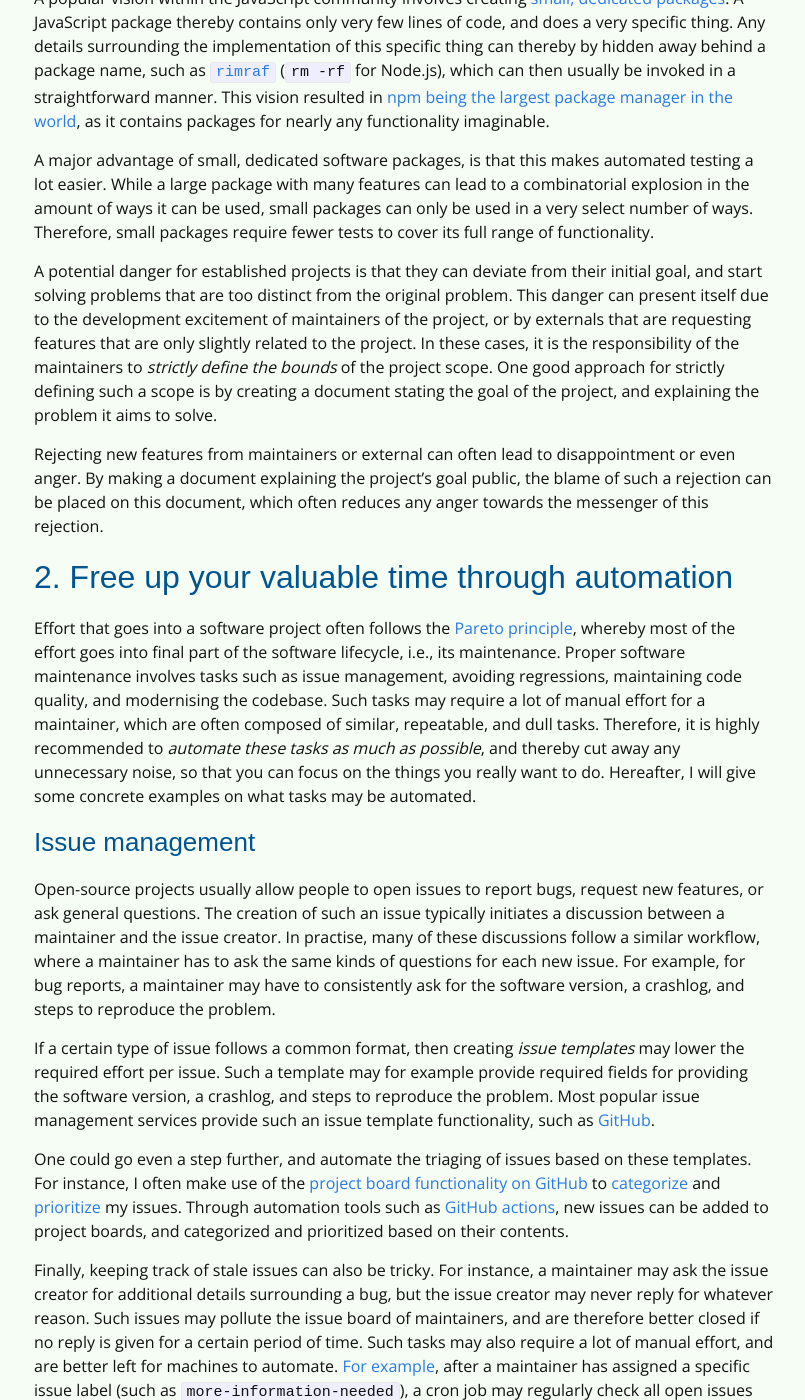
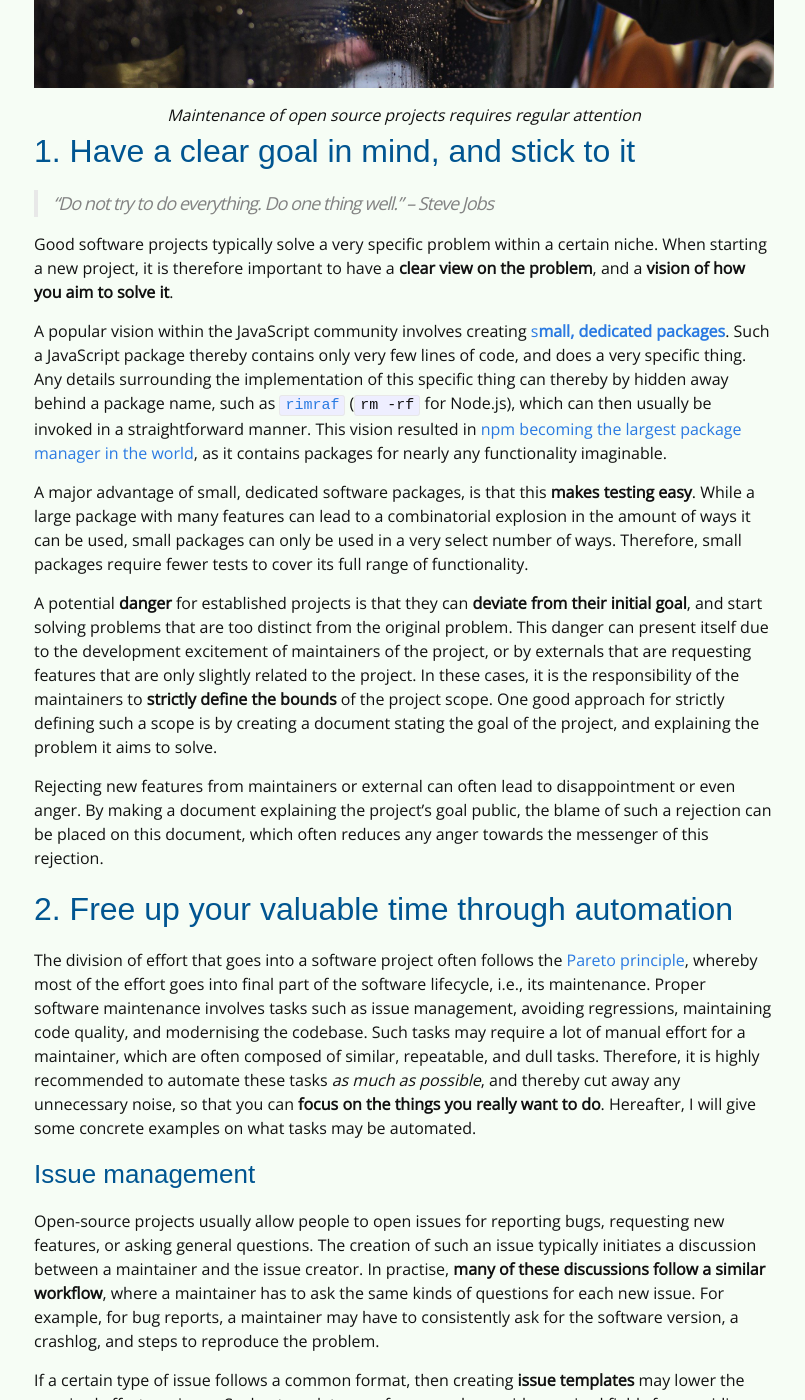
Before and after one commit to rubensworks/rubensworks.net, a Jekyll site: the page built from _posts/2021-05-24-5-rules-open-source-maintenance.markdown, in a window 1280 px wide and 1400 px high, scrolled down 980 px. Shown: the whole window, without its empty margins (236-1041 px from the left). Built offline with Jekyll 4.4.1, drawn with Linux system fonts in a browser that asks for light colours; some web fonts are replaced; comment, search, counter and statistics services are not loaded; some of the changed text lies outside the part shown.

Commit message:
Polish OSS maintenance post

```diff
--- a/_includes/head.html
+++ b/_includes/head.html
@@ -13,7 +13,11 @@
   <link rel="canonical" href="{{ canonical }}" />
   <link rel="alternate" type="application/rss+xml" title="{{ site.title }}" href="{{ "/feed.xml" | prepend: site.baseurl | prepend: site.url }}" />
   {% assign image_small = "/img/favicon.jpg" | prepend: site.baseurl | prepend: site.url %}
-  {% assign image_large = "/img/ruben.jpg" | prepend: site.baseurl | prepend: site.url %}
+  {% if page.feature_img %}
+    {% assign image_large = page.feature_img | prepend: site.baseurl | prepend: site.url %}
+  {% else %}
+    {% assign image_large = "/img/ruben.jpg" | prepend: site.baseurl | prepend: site.url %}
+  {% endif %}
   <link rel="shortcut icon" type="image/png" href="{{ image_small }}" />
   <link rel="foaf:primaryTopic" href="{{ "/#me" | prepend: site.baseurl | prepend: site.url }}" />
   <link rel="foaf:primaryTopic foaf:maker" href="{{ "/#me" | prepend: site.baseurl | prepend: site.url }}" />
--- a/_posts/2021-05-09-5-rules-open-source-maintenance.markdown
+++ b/_posts/2021-05-24-5-rules-open-source-maintenance.markdown
@@ -3,9 +3,10 @@ layout:      post
 categories:  blog
 tags:        [ development, open-source, software ]
 comments:    true
-title:       "5 rules for open source maintainance"
+title:       "5 rules for open source maintenance"
 subtitle:    "Guidelines for publishing and maintaining open source projects."
-date:        2021-05-09 15:00:00 +0200
+date:        2021-05-24 10:00:00 +0100
+feature_img: /img/blog/cleaning-car.jpg
 ---
 <p class="post-abstract" markdown="1">
 Thanks to continuing innovation of software development tools and services,
@@ -20,41 +21,40 @@ to publish and maintain highly qualitative open-source software.
 While the task of programming is a key aspect for (open source) software projects,
 it is certainly not the only important aspect.
 In this post, I'm not going to focus on programming techniques (for which [other great blogs](https://martinfowler.com/tags/programming%20style.html) exists).
-Instead, this post contains guidelines for the tasks and mindset
-that accompany open source software development.
+Instead, this post contains guidelines for the **tasks and mindset that accompany open source software development**.
 
 While this post contains several examples using specific tools, services, and programming languages,
 these guidelines are independent of those, and can be applied to most environment involving open source software development.
 
-Note that the contents of this blog post are based on my personal experience.
-As I'm eager to hear about other views (especially conflicting ones!),
-please share them as a comment.
+<img src="/img/blog/cleaning-car.jpg" alt="Person cleaning a car" class="feature-img" />
+
+<center><em>Maintenance of open source projects requires regular attention</em></center>
 
 ## 1. Have a clear goal in mind, and stick to it
 
 > "Do not try to do everything. Do one thing well." – Steve Jobs
 
 Good software projects typically solve a very specific problem within a certain niche.
-When starting a new project, it is therefore important to have a *clear view on the problem*, and a *vision of how you aim to solve it*.
+When starting a new project, it is therefore important to have a **clear view on the problem**, and a **vision of how you aim to solve it**.
 
-A popular vision within the JavaScript community involves creating [small, dedicated packages](https://blog.sindresorhus.com/small-focused-modules-9238d977a92a).
-A JavaScript package thereby contains only very few lines of code, and does a very specific thing.
+A popular vision within the JavaScript community involves creating [s**mall, dedicated packages**](https://blog.sindresorhus.com/small-focused-modules-9238d977a92a).
+Such a JavaScript package thereby contains only very few lines of code, and does a very specific thing.
 Any details surrounding the implementation of this specific thing can thereby by hidden away behind a package name,
 such as [`rimraf`](https://www.npmjs.com/package/rimraf) (`rm -rf` for Node.js),
 which can then usually be invoked in a straightforward manner.
-This vision resulted in [npm being the largest package manager in the world](https://www.linux.com/news/state-union-npm/),
+This vision resulted in [npm becoming the largest package manager in the world](https://www.linux.com/news/state-union-npm/),
 as it contains packages for nearly any functionality imaginable.
 
-A major advantage of small, dedicated software packages, is that this makes automated testing a lot easier.
+A major advantage of small, dedicated software packages, is that this **makes testing easy**.
 While a large package with many features can lead to a combinatorial explosion in the amount of ways it can be used,
 small packages can only be used in a very select number of ways.
 Therefore, small packages require fewer tests to cover its full range of functionality.
 
-A potential danger for established projects is that they can deviate from their initial goal,
+A potential **danger** for established projects is that they can **deviate from their initial goal**,
 and start solving problems that are too distinct from the original problem.
 This danger can present itself due to the development excitement of maintainers of the project,
 or by externals that are requesting features that are only slightly related to the project.
-In these cases, it is the responsibility of the maintainers to *strictly define the bounds* of the project scope.
+In these cases, it is the responsibility of the maintainers to **strictly define the bounds** of the project scope.
 One good approach for strictly defining such a scope is by creating a document stating the goal of the project,
 and explaining the problem it aims to solve.
 
@@ -65,40 +65,40 @@ which often reduces any anger towards the messenger of this rejection.
 
 ## 2. Free up your valuable time through automation
 
-Effort that goes into a software project often follows the [Pareto principle](https://en.wikipedia.org/wiki/Pareto_principle),
+The division of effort that goes into a software project often follows the [Pareto principle](https://en.wikipedia.org/wiki/Pareto_principle),
 whereby most of the effort goes into final part of the software lifecycle, i.e., its maintenance.
 Proper software maintenance involves tasks such as
 issue management, avoiding regressions, maintaining code quality, and modernising the codebase.
 Such tasks may require a lot of manual effort for a maintainer,
 which are often composed of similar, repeatable, and dull tasks.
-Therefore, it is highly recommended to *automate these tasks as much as possible*,
+Therefore, it is highly recommended to automate these tasks *as much as possible*,
 and thereby cut away any unnecessary noise,
-so that you can focus on the things you really want to do.
+so that you can **focus on the things you really want to do**.
 Hereafter, I will give some concrete examples on what tasks may be automated.
 
 ### Issue management
 
-Open-source projects usually allow people to open issues to report bugs, request new features, or ask general questions.
+Open-source projects usually allow people to open issues for reporting bugs, requesting new features, or asking general questions.
 The creation of such an issue typically initiates a discussion between a maintainer and the issue creator.
-In practise, many of these discussions follow a similar workflow,
+In practise, **many of these discussions follow a similar workflow**,
 where a maintainer has to ask the same kinds of questions for each new issue.
 For example, for bug reports, a maintainer may have to consistently ask for the software version,
 a crashlog, and steps to reproduce the problem.
 
 If a certain type of issue follows a common format,
-then creating *issue templates* may lower the required effort per issue.
+then creating **issue templates** may lower the required effort per issue.
 Such a template may for example provide required fields for providing the software version,
 a crashlog, and steps to reproduce the problem.
 Most popular issue management services provide such an issue template functionality,
 such as [GitHub](https://docs.github.com/en/communities/using-templates-to-encourage-useful-issues-and-pull-requests/configuring-issue-templates-for-your-repository).
 
-One could go even a step further, and automate the triaging of issues based on these templates.
+One could go even a step further, and **automate the triaging of issues** based on these templates.
 For instance, I often make use of the [project board functionality on GitHub](https://docs.github.com/en/github/managing-your-work-on-github/managing-project-boards/about-project-boards)
 to [categorize](https://github.com/comunica/comunica/blob/master/.github/workflows/new-issue-label.yml) and [prioritize](https://github.com/comunica/comunica/blob/master/.github/workflows/issue-label-to-project-board.yml) my issues.
 Through automation tools such as [GitHub actions](https://github.com/features/actions),
 new issues can be added to project boards, and categorized and prioritized based on their contents.
 
-Finally, keeping track of stale issues can also be tricky.
+Finally, **keeping track of stale issues** can also be tricky.
 For instance, a maintainer may ask the issue creator for additional details surrounding a bug,
 but the issue creator may never reply for whatever reason.
 Such issues may pollute the issue board of maintainers,
@@ -121,7 +121,7 @@ there is a need for a set of linter rules,
 which must also be executed regularly by linting software.
 
 Invoking tests and linters manually can end up requiring a lot of manual effort.
-This is why continuous integration (CI) tools have become popular,
+This is why **continuous integration (CI)** tools have become popular,
 as they can invoke these regularly, or upon each new commit.
 For open-source projects, CI tools such as [Azure Pipelines](https://azure.microsoft.com/en-us/services/devops/pipelines/)
 and [GitHub actions](https://github.com/features/actions) are often free to use.
@@ -131,7 +131,7 @@ and [GitHub actions](https://github.com/features/actions) are often free to use.
 Quickly evolving programming environments such as JavaScript typically go hand in hand
 with regular updates within the dependencies of your software projects.
 These updates may be done to introduce new features, optimize existing features, fix bugs, or solve security vulnerabilities.
-As such, it is considered a good practise to update dependencies of a software project as soon as possible,
+As such, it is considered a good practise to **update dependencies of a software project as soon as possible**,
 so that your project and its users can quickly make use of these enhancements.
 
 For projects with many dependencies, updating them can require a lot of manual effort,
@@ -185,20 +185,20 @@ such as the CI setup, issue management, the release process, and so on.
 Medium to large-scale software libraries that change often over time,
 will have to determine a strategy on how to handle such changes.
 This is because dependents of such libraries depend on a certain level of stability across different releases,
-as it is not feasible for dependents to modify their source code every time there is an update to such a library.
+as it is **not feasible for dependents to modify their source code every time there is an update** to such a library.
 
-A good approach for software libraries, is to make use of [semantic versioning](https://semver.org/),
+A good approach for software libraries, is to make use of [**semantic versioning**](https://semver.org/),
 which allows dependents (and automation tools) to easily see *what kind of update* a new release involves.
 A major change involves breaking changes to the library, which may require dependents to change their source code when updating to this release.
 Therefore, these types of changes are the most expensive kind,
 and should be avoided until absolutely necessary.
-A good practise for software libraries is to limit breaking changes,
+A good practise for software libraries is to **limit breaking changes**,
 and to make necessary changes backwards-compatible.
 
 Obviously, software libraries with a long version history are mostly not able to remain backwards-compatible ad infinitum,
 because accumulating backwards-compatibility can become increasingly expensive to maintain.
 In such cases, a breaking change may be warranted, which will lead to a major version increment.
-It may however be good to *accumulate breaking changes* to major version increments that don't occur too often.
+It may however be good to **accumulate breaking changes** to major version increments that don't occur too often.
 This is to alleviate the expensive effort from dependents to update to major versions too regularly.
 For example, the [Node.js runtime releases a new major version every six months](https://nodejs.org/en/about/releases/),
 and ensures backwards-compatibility for the period inbetween.
@@ -214,13 +214,13 @@ it is also crucial for attracting other maintainers for your projects.
 While the start of a project is usually a very exciting time,
 this state always fades away after a while.
 Instead of counting on strict discipline for ensuring the maintenance of your project,
-it is important that there are other factors that will drive you to maintain this project.
+it is important that there are **other factors that will drive you to maintain this project**.
 Otherwise your project will not last.
 
-What drives me most in my projects, is simply being able to play around with things.
+What drives me most in my projects, is simply being able to **play around** with things.
 If you are able to see software maintenance as something as like a game,
 then maintenance can be transformed from a _"must"_ into a _"want"_,
-so that you can actually enjoy maintenance.
+so that you can **actually enjoy maintenance**.
 If fun aspects are not clearly present,
 then there may be a need to change some things in your maintenance process,
 and these may very well be just small things.
@@ -250,7 +250,7 @@ compared to being stuck for hours in your IDE without any tangible outcome.
 
 _[Jest](https://jestjs.io/) uses colors to draw attention to important parts, and add another dimension for visualizing test coverage. In doing so, it encourages everything to become green for full test coverage._
 
-You could even go a step further, and create dedicated tools for improving the visualization of certain tasks.
+You could even go a step further, and **create dedicated tools for improving the visualization** of certain tasks.
 For example, I once had to handle a long lists of failures of a test suite.
 In order to make this annoying task fun,
 I developed [a tool](https://github.com/rubensworks/rdf-test-suite.js) to quickly run these tests,
@@ -265,8 +265,24 @@ I learned that such an approach is usually counterproductive.
 Most people that want to do the effort of reporting an issue really want to make things better,
 in a way they think is good.
 
-Therefore, it is usually a good strategy to assume good intentions from issue reporters,
+Therefore, it is usually a good strategy to **assume good intentions** from issue reporters,
 even if the writing style of the issue may not necessarily reflect this.
-Make sure that you always reply in a kind manner,
+Make sure that you **always reply in a kind manner**,
 which may lead to a kind response.
 And who knows, if done well, it may even lead to a new contributor for your project (I've had it happen before!).
+
+## Summary
+
+To sum all of this up,
+
+1. Have a clear goal in mind, and stick to it
+2. Free up your valuable time through automation
+3. Document for others, and yourself
+4. Take into account software dynamics
+5. Make maintenance fun, and have it
+
+Note that the guidelines in this post are based on my personal experience.
+Surely, there are many other important aspects to open source software development and maintenance.
+So if you have any other valuable insights into these topics,
+or if you have other views on these guidelines (especially conflicting ones!),
+**please share** them as a comment, so we can commonly learn more.
--- a/index.html
+++ b/index.html
@@ -21,7 +21,7 @@ layout: default
 
   <h2>Latest blog posts</h2>
   <ul class="posts">
-	{% assign posts_sorted = site.posts | limit: 5 %}
+	{% assign posts_sorted = site.posts | limit: 2 %}
     {% for post in posts_sorted %}
       <li>
         {% include post-listing.html
```
Also changed, not shown: other parts of _posts/2021-05-24-5-rules-open-source-maintenance.markdown (+3 -3 lines), img/blog/cleaning-car.jpg (added).
